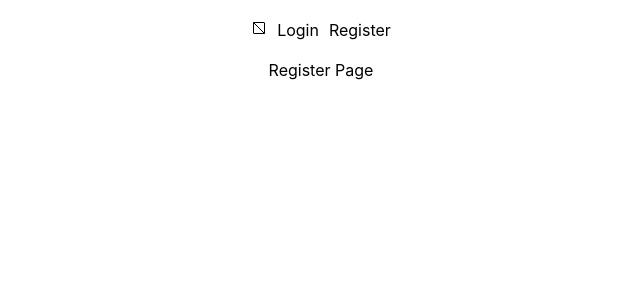
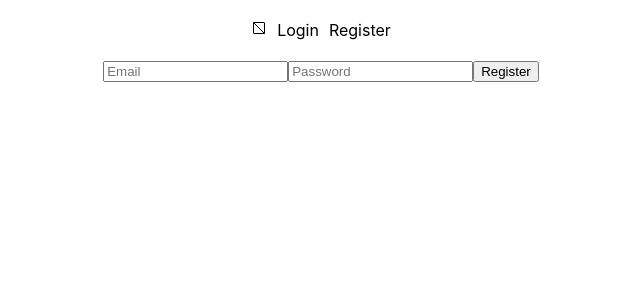
Before and after one commit to JustinasVe/React-exam, a React (Create React App) app: page /register in a window 1280 px wide. Shown: the top 300 px of the page, without its empty margins (319-959 px from the left). Built offline with nearby package versions, Linux system fonts and the light colour scheme.

Commit message:
added register page

```diff
--- /dev/null
+++ b/src/utils/constants.js
@@ -0,0 +1 @@
+export const BASE_URL = "https://autumn-delicate-wilderness.glitch.me/v1";
--- a/src/views/LoginPage/LoginPage.js
+++ b/src/views/LoginPage/LoginPage.js
@@ -1,7 +1,17 @@
 export const LoginPage = () => {
+
+    const handleLogin = (e) => {
+        e.preventDefault();
+        console.log('login successful')
+    }
+
     return (
         <div>
-            Login Page
+            <form onSubmit={handleLogin} >
+                <input placeholder="Email" type={"email"} />
+                <input placeholder="Password" type={"password"} />
+                <button>Login</button>
+            </form>
         </div>
     )
 }
--- a/src/views/RegisterPage/RegisterPage.js
+++ b/src/views/RegisterPage/RegisterPage.js
@@ -1,7 +1,43 @@
+import { BASE_URL } from "../../utils/constants";
+import { useState } from 'react';
+import { useNavigate } from "react-router-dom";
+
 export const RegisterPage = () => {
+    const navigate = useNavigate();
+
+    const [error, setError] = useState('');
+
+    const handleRegister = (e) => {
+        e.preventDefault();
+        fetch(`${BASE_URL}/auth/register`, {
+            method:'POST',
+            headers: {
+                'Content-Type': 'application/json'
+            },
+            body: JSON.stringify({
+                email: 'test123@gmail.com',
+                password: 'test123'
+            })
+        })
+        .then(res => res.json())
+        .then(data => {
+            console.log(data);
+            if (data.err) {
+                setError(data.err);
+            } else {
+                navigate("/");
+            }
+        })
+    }
+
     return (
         <div>
-            Register Page
+            {error && <h3>{error}</h3>}
+            <form onSubmit={handleRegister}>
+                <input placeholder="Email" type={"email"} />
+                <input placeholder="Password" type={"password"}/>
+                <button>Register</button>
+            </form>
         </div>
     )
-}
+};
```
